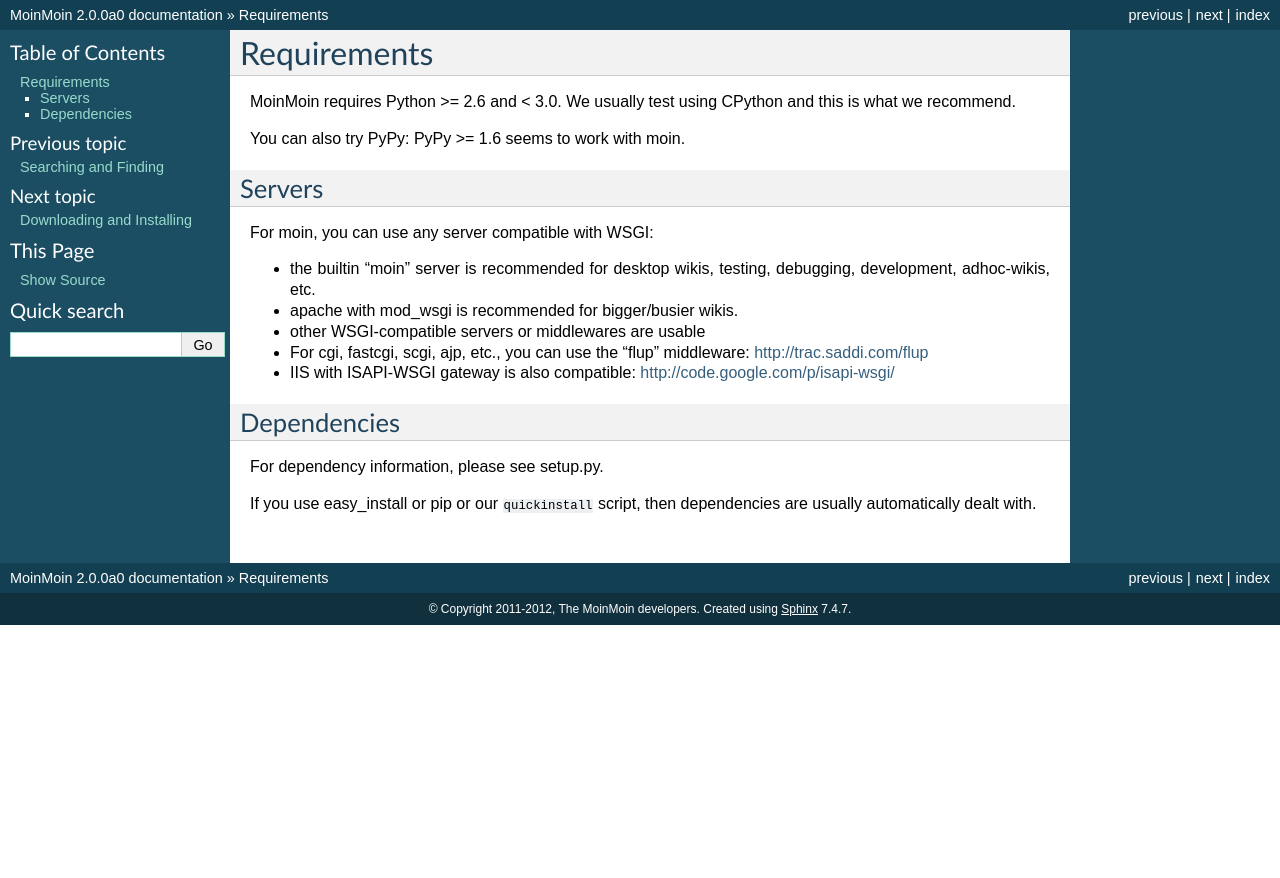
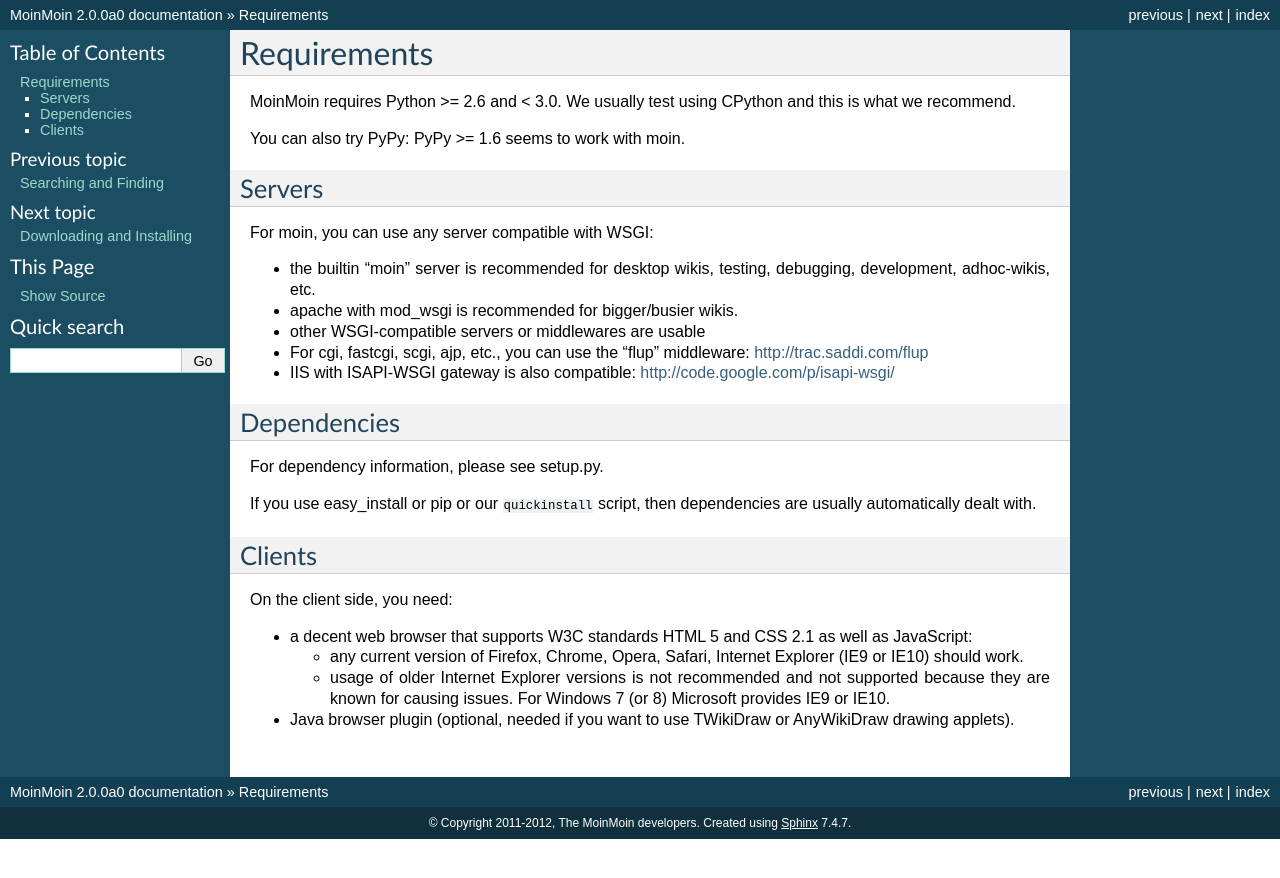
Before and after one commit to bhrigu123/moin-2.0-beta, a Sphinx documentation site: the page built from docs/admin/requirements.rst, in a window 1280 px wide. Shown: the top 878 px of the page. Built offline with Sphinx 7.4.7, drawn with Linux system fonts in a browser that asks for light colours; pages that are not in the unit, such as notebooks, are missing from menus.

Commit message:
add browser compatibility notes

```diff
--- a/docs/admin/requirements.rst
+++ b/docs/admin/requirements.rst
@@ -28,3 +28,19 @@
 
 If you use easy_install or pip or our ``quickinstall`` script, then
 dependencies are usually automatically dealt with.
+
+
+Clients
+=======
+On the client side, you need:
+
+* a decent web browser that supports W3C standards HTML 5 and CSS 2.1 as well
+  as JavaScript:
+
+  - any current version of Firefox, Chrome, Opera, Safari, Internet Explorer
+    (IE9 or IE10) should work.
+  - usage of older Internet Explorer versions is not recommended and not
+    supported because they are known for causing issues.
+    For Windows 7 (or 8) Microsoft provides IE9 or IE10.
+* Java browser plugin (optional, needed if you want to use TWikiDraw or
+  AnyWikiDraw drawing applets).
```
